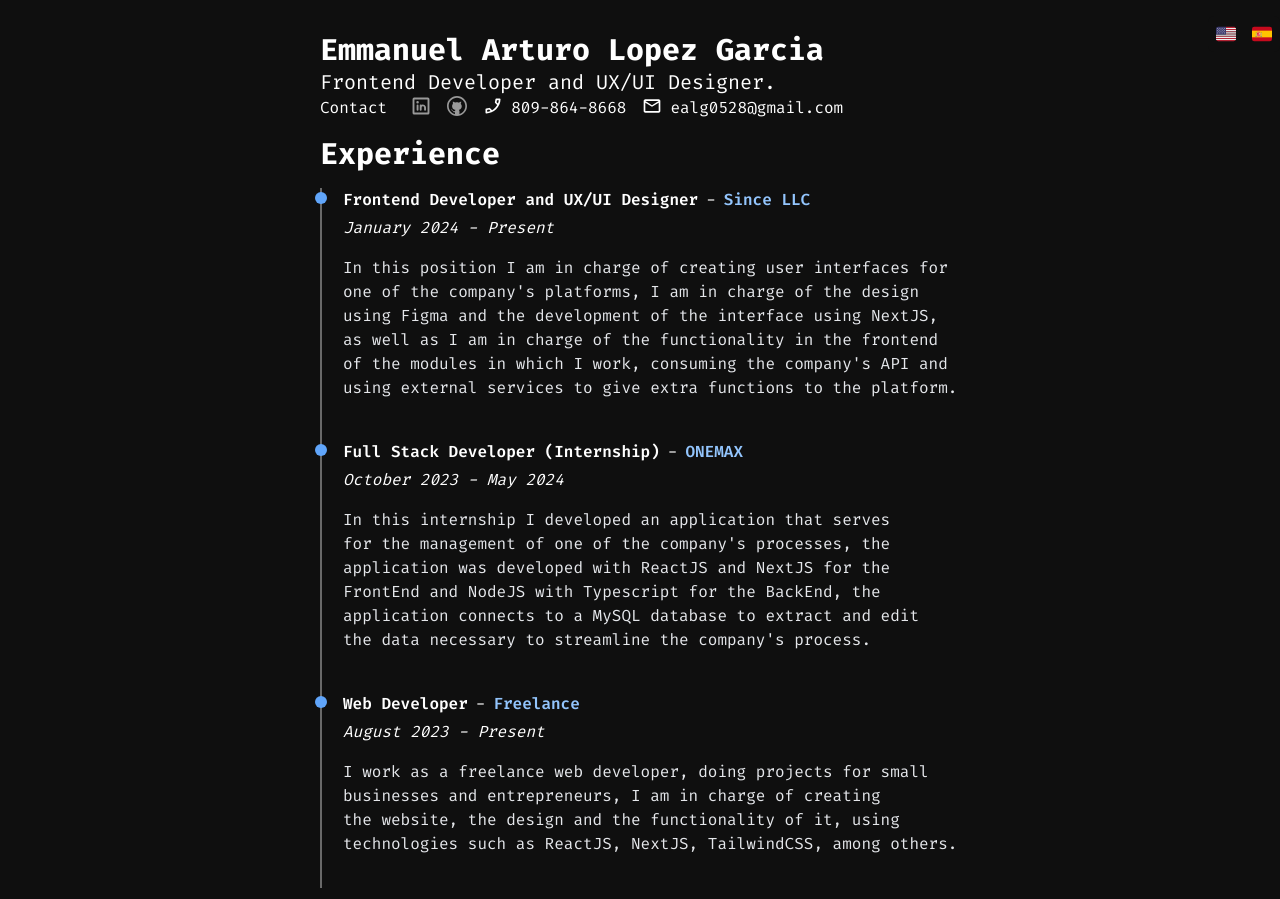
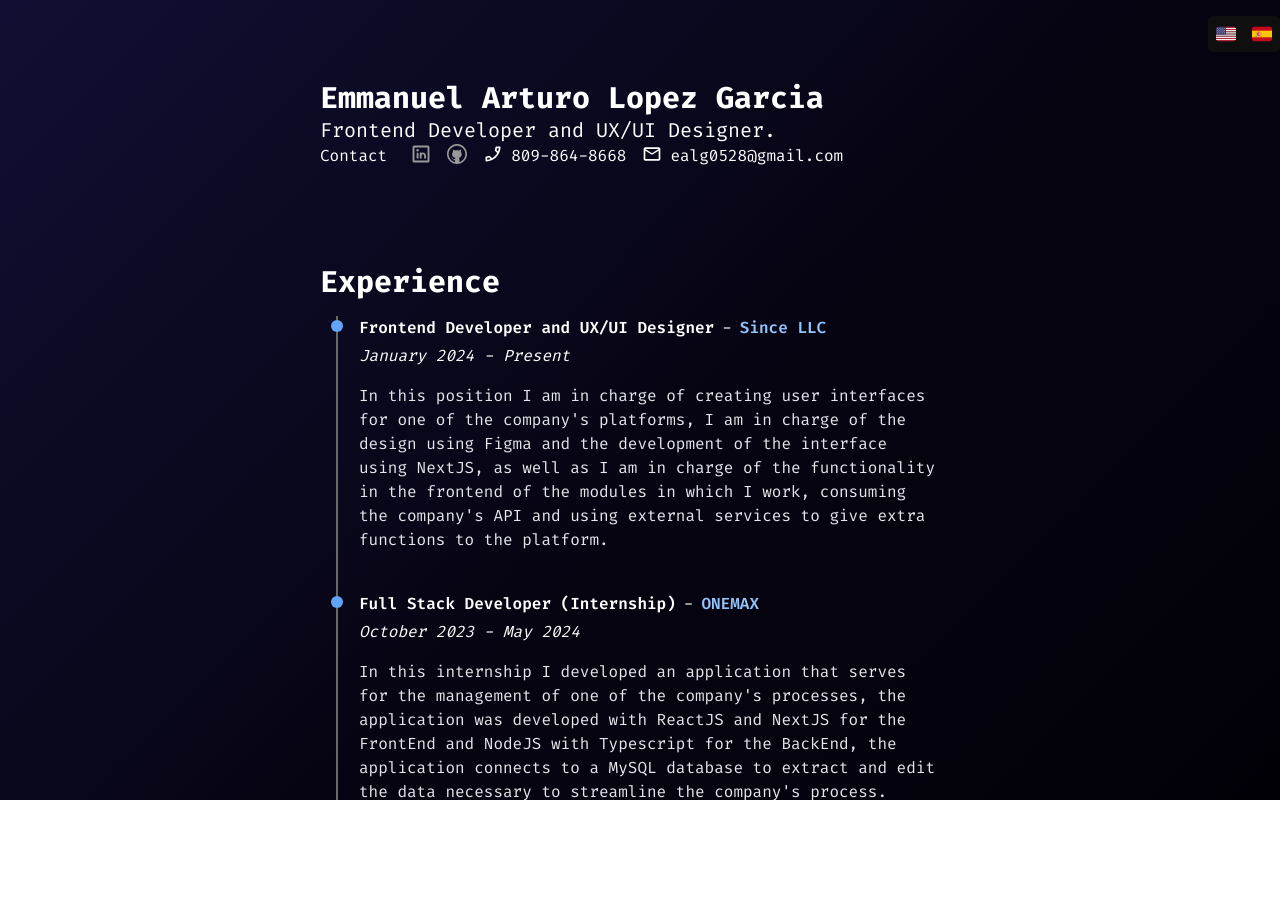
Before and after one commit to emxanuel/portfolio, an Astro site: page /en in a window 1280 px wide. Shown: the top 899 px of the page. After the commit the page ends 800 px from the top, so only its background shows below. Built offline with nearby package versions, Linux system fonts and the light colour scheme; Astro itself is replaced by a stand-in of ours.

Commit message:
add backgroudn radient

```diff
--- a/src/components/Experience.astro
+++ b/src/components/Experience.astro
@@ -11,7 +11,7 @@ const indexes = [
 ---
 
 <section class="mb-4">
-    <h2 class="font-bold mb-4 text-2xl md:text-3xl">{translations('home.experience.title')}</h2>
+    <h2 class="font-bold mb-4 text-2xl md:text-3xl -ml-4">{translations('home.experience.title')}</h2>
     <div class="flex flex-col gap-2 border-l-2 border-[#696969]">
         {indexes.map((text) => (
             <div class="flex gap-4 mb-8 snap-center">
--- a/src/components/GlobalStyles.astro
+++ b/src/components/GlobalStyles.astro
@@ -5,7 +5,19 @@
         scroll-behavior: smooth;
     }
     body{
-        background-color: #0f0f0f;
-        color: #fff
+        background: rgb(2,0,7);
+        background: linear-gradient(315deg, rgba(2,0,7,1) 0%, rgba(6,4,17,1) 44%, rgba(16,15,51,1) 100%);
+        color: #fff;
+        height: 100vh;
+    }
+    ::-webkit-scrollbar {
+        width: 6px;
+    }
+    ::-webkit-scrollbar-track {
+        background-color: #222;
+    }
+    ::-webkit-scrollbar-thumb {
+        background: #000a44d7;
+        border-radius: 1rem;
     }
 </style>
--- a/src/components/Hero.astro
+++ b/src/components/Hero.astro
@@ -5,7 +5,7 @@ const lang = getLangFromUrl(Astro.url);
 const translations = useTranslations(lang);
 ---
 
-<main class="w-full h-full flex justify-center flex-col pt-8">
+<main class="flex justify-center flex-col py-20">
   <h1 class="text-2xl md:text-3xl font-bold">
     {translations("home.main.title")}
   </h1>
--- a/src/components/Projects.astro
+++ b/src/components/Projects.astro
@@ -11,7 +11,7 @@ const projects = [
 ]
 ---
 
-<section>
+<section class="mb-8">
     <h2 class="text-2xl font-bold">{translations('projects.title')}</h2>
     <div class="flex flex-col gap-8">
         {projects.map(project => (
--- a/src/layouts/Layout.astro
+++ b/src/layouts/Layout.astro
@@ -16,7 +16,7 @@ const {currentLocale} = Astro
         <ViewTransitions />
         <title>{title}</title>
     </head>
-    <body class="md:w-[40rem] m-auto px-4 md:px-0 pb-8">
+    <body class="md:w-[40rem] m-auto px-4 md:px-0 pb-8 h-screen">
         <GlobalStyles />
         <ChangeLang />
         <slot></slot>
--- a/src/pages/en/index.astro
+++ b/src/pages/en/index.astro
@@ -6,7 +6,11 @@ import Layout from "../../layouts/Layout.astro";
 ---
 
 <Layout title="Emmanuel Lopez Garcia's Portfolio">
-    <Hero />
-    <Experience />
-    <Projects />
+    <div class="h-screen overflow-y-scroll">
+		<Hero />
+		<div class="px-4">
+			<Experience />
+		</div>
+		<Projects />
+	</div>
 </Layout>
--- a/src/pages/index.astro
+++ b/src/pages/index.astro
@@ -6,7 +6,11 @@ import Layout from "../layouts/Layout.astro";
 ---
 
 <Layout title="Portafolio Emmanuel López García">
-	<Hero />
-	<Experience />
-	<Projects />
+	<div class="h-screen overflow-y-scroll">
+		<Hero />
+		<div class="px-4">
+			<Experience />
+		</div>
+		<Projects />
+	</div>
 </Layout>
```
